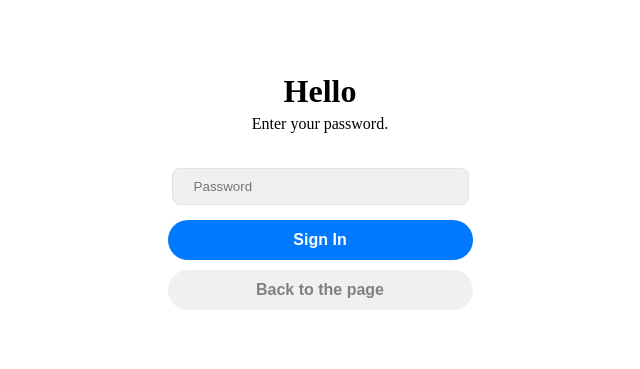
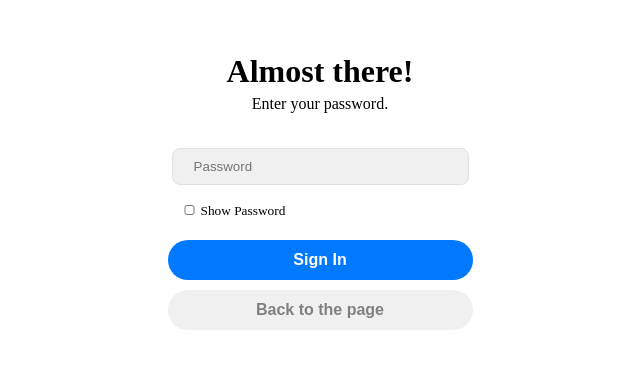
Before and after one commit to dancinncoder/login_page, a plain HTML site: page password.html in a window 1280 px wide. Shown: the part 219-588 px from the top of the page, without its empty margins (320-960 px from the left). Drawn offline with Linux system fonts and the light colour scheme.

Commit message:
added password visibility control

```diff
--- a/password.html
+++ b/password.html
@@ -3,18 +3,10 @@
 <head>
     <meta charset="UTF-8">
     <meta name="viewport" content="width=device-width, initial-scale=1.0">
+    <link rel="stylesheet" href="./style.css"/>
     <title>Login_Page_Advanced</title>
 
     <style>
-    body {
-        margin: 0;
-        height: 100vh;
-        display: flex;
-        justify-content: center;
-        flex-direction: column;
-        align-items: center;
-    }
-
     .loginBox {
         display: flex;
         justify-content: center;
@@ -25,6 +17,9 @@
 
     .topTextBox {
         margin: 5px 5px 5px 5px;
+        display: flex;
+        flex-direction: column;
+        align-items: center;
     }
 
     .downFunctionBox {
@@ -32,6 +27,7 @@
         display: flex;
         flex-direction: column;
         align-items: center;
+        flex-direction: ;
     }
 
     .password {
@@ -80,6 +76,19 @@
         color: white;
         }
 
+    .pswtoggle {
+        margin: 5px 5px 5px 5px;
+        height: 10px;
+    }
+
+    .downFunctionBox > span {
+        margin: 15px 5px 5px 5px;
+        font-size: smaller;
+        align-self: self-start;
+        margin-left: 20px;
+    }
+
+
     </style>
 
     <script>
@@ -98,16 +107,28 @@
         function backToThePage() {
             window.location.href= "./index.html";
         }
+
+        function showPsw() {
+            var x = document.getElementById("password");
+            if (x.type === "password") {
+                x.type = "text";
+            } else {
+                x.type = "password";
+            }
+        }
     </script>
 </head>
 <body>
     <div class="loginBox">
         <div class="topTextBox">
-            <h1>Hello</h1>
+            <h1>Almost there!</h1>
             <span>Enter your password.</span>
         </div>
         <div class="downFunctionBox">
-            <input id="password" class="password" type="text" placeholder="   Password">
+            <input id="password" class="password" type="password" placeholder="   Password">
+            <span><input id="myInput" class="pswtoggle" type="checkbox"  onclick="
+            showPsw();
+            ">Show Password</span>
             <input id="signin"class="signin button-style" type="button" value="Sign In" onclick="
                 goSignIn();
             ">
--- /dev/null
+++ b/style.css
@@ -0,0 +1,8 @@
+body {
+    margin: 0;
+    height: 100vh;
+    display: flex;
+    justify-content: center;
+    flex-direction: column;
+    align-items: center;
+}
```
Also changed, not shown: createanaccount.html (+1 -9 lines), index.html (+4 -10 lines), welcome.html (+1 -9 lines).
